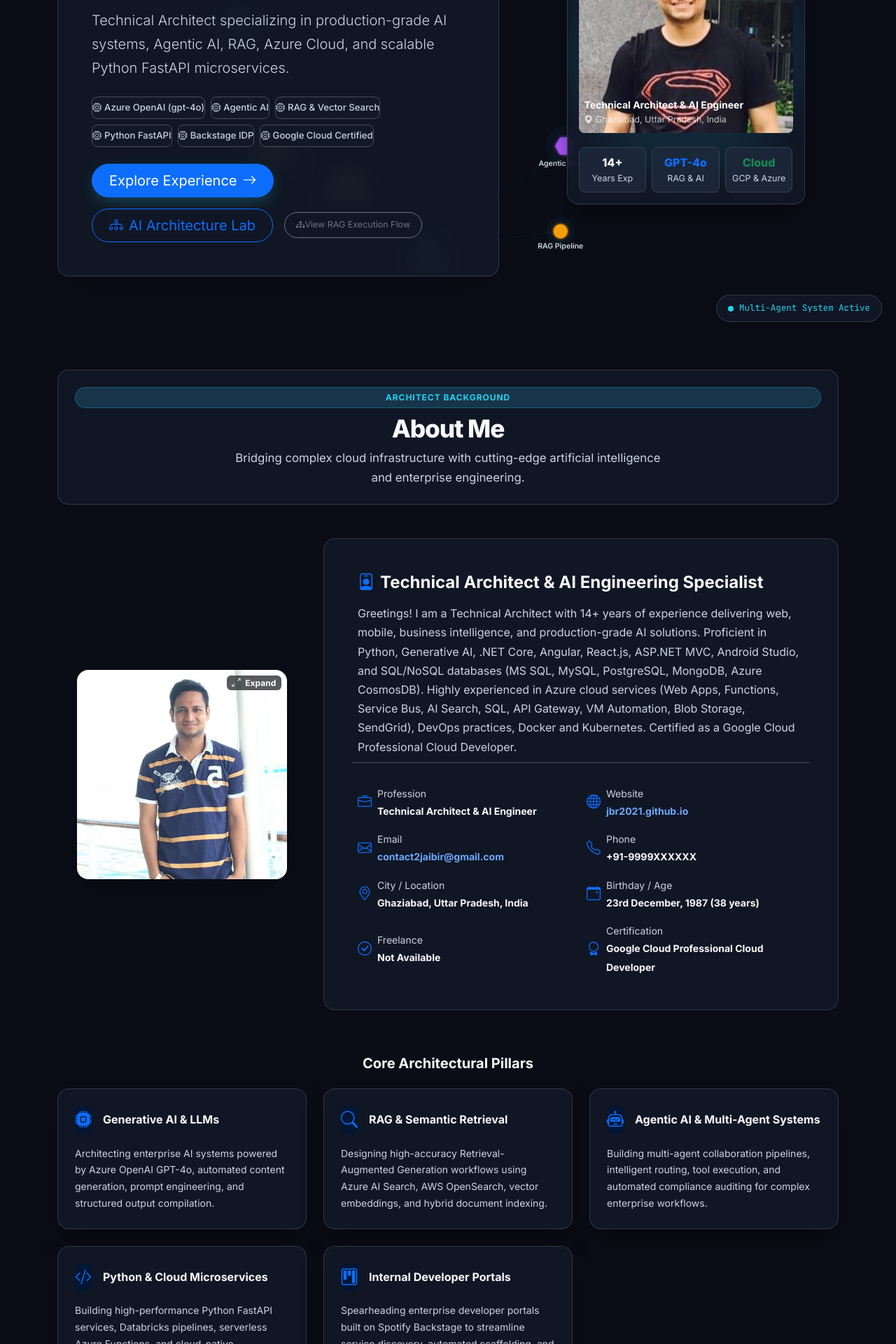
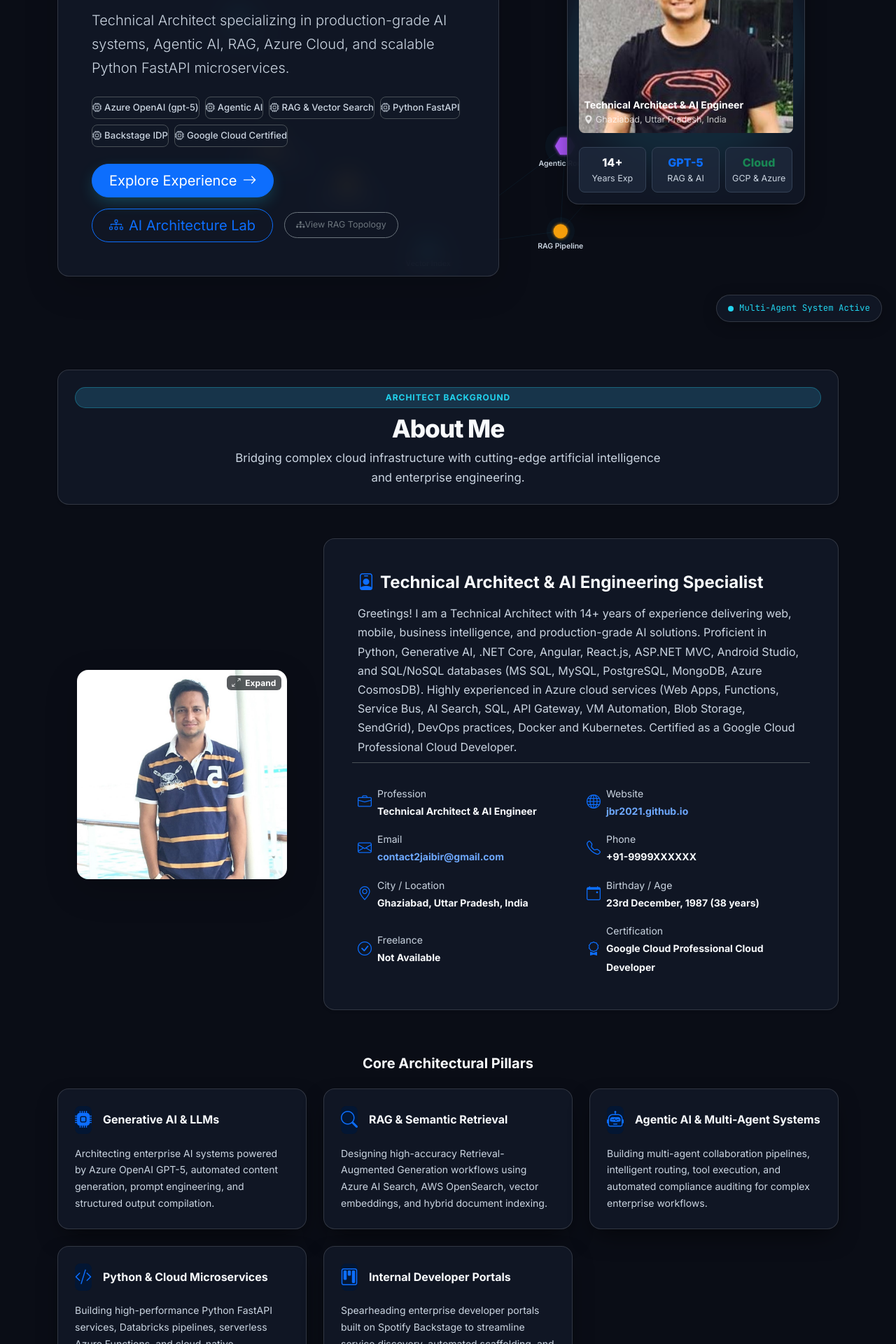
Before and after one commit to jbr2021/jbr2021.github.io, a React (Vite) app: page / in a window 1280 px wide. Shown: the part 320-2240 px from the top of the page at 70% size. Built offline with nearby package versions, Linux system fonts and the light colour scheme.

Commit message:
feat: Interchanged RAG diagrams with Azure Cloud Topology at top in Hero and RAG Execution Flow in About, and updated chat LLM model references to GPT-5
Co-authored-by: arena-agent <297053741+arena-agent@users.noreply.github.com>

```diff
--- a/src/components/AIPipelineVisualizer.jsx
+++ b/src/components/AIPipelineVisualizer.jsx
@@ -4,7 +4,7 @@ const AIPipelineVisualizer = () => {
   const [activePipeline, setActivePipeline] = useState('pad');
   const [isRunning, setIsRunning] = useState(false);
   const [logs, setLogs] = useState([
-    'System initialized. Azure OpenAI gpt-4o connected.',
+    'System initialized. Azure OpenAI gpt-5 connected.',
     'Vector Index ready: 1536-dimensional embeddings loaded.',
     'Agentic Router standby.'
   ]);
@@ -14,11 +14,11 @@ const AIPipelineVisualizer = () => {
     pad: {
       title: 'Project Approval Document (PAD) AI Generator',
       client: 'World Bank Group',
-      tech: 'Azure OpenAI gpt-4o • Python FastAPI • Aspose • MS SQL • Azure AI Search',
+      tech: 'Azure OpenAI gpt-5 • Python FastAPI • Aspose • MS SQL • Azure AI Search',
       steps: [
         { label: 'Prompt Ingestion', desc: 'Accepting user section prompts & historical context' },
         { label: 'Semantic Chunking & RAG', desc: 'Querying Azure Search Index & AWS OpenSearch' },
-        { label: 'LLM Parallel Generation', desc: 'Synthesizing 15 structured document sections via gpt-4o' },
+        { label: 'LLM Parallel Generation', desc: 'Synthesizing 15 structured document sections via gpt-5' },
         { label: 'Document Compilation', desc: 'Aspose library compiling TOC & exporting Word/PDF' }
       ]
     },
--- a/src/components/About.jsx
+++ b/src/components/About.jsx
@@ -1,5 +1,5 @@
 import React, { useState } from 'react';
-import RAGResourceSetupDiagram from './RAGResourceSetupDiagram';
+import RAGWorkflowDiagram from './RAGWorkflowDiagram';
 
 const About = ({ profile }) => {
   const personal = profile?.personal || {};
@@ -25,7 +25,7 @@ const About = ({ profile }) => {
 
         {/* Main Grid: Bio & Personal Details */}
         <div className="row g-4 align-items-center mb-5">
-          {/* Photo or RAG Cloud Resource Setup Diagram */}
+          {/* Photo or RAG Execution Flow Diagram */}
           <div className="col-lg-4 text-center">
             {usePhoto ? (
               <div className="about-photo-wrapper position-relative mx-auto" style={{ maxWidth: '300px' }}>
@@ -47,7 +47,7 @@ const About = ({ profile }) => {
               </div>
             ) : (
               <div className="about-diagram-wrapper mx-auto" style={{ maxWidth: '380px' }}>
-                <RAGResourceSetupDiagram />
+                <RAGWorkflowDiagram />
               </div>
             )}
           </div>
--- a/src/components/Hero.jsx
+++ b/src/components/Hero.jsx
@@ -1,5 +1,5 @@
 import React, { useState, useEffect } from 'react';
-import RAGWorkflowDiagram from './RAGWorkflowDiagram';
+import RAGResourceSetupDiagram from './RAGResourceSetupDiagram';
 
 const Hero = ({ profile }) => {
   const personal = profile?.personal || {};
@@ -39,7 +39,7 @@ const Hero = ({ profile }) => {
 
               {/* Tech Stack Pills */}
               <div className="hero-tech-pills d-flex flex-wrap gap-2 mb-4">
-                {['Azure OpenAI (gpt-4o)', 'Agentic AI', 'RAG & Vector Search', 'Python FastAPI', 'Backstage IDP', 'Google Cloud Certified'].map((tech, i) => (
+                {['Azure OpenAI (gpt-5)', 'Agentic AI', 'RAG & Vector Search', 'Python FastAPI', 'Backstage IDP', 'Google Cloud Certified'].map((tech, i) => (
                   <span key={i} className="tech-pill px-2.5 py-1 rounded-3 small border">
                     <i className="bi bi-cpu me-1 text-cyan"></i>
                     {tech}
@@ -63,16 +63,16 @@ const Hero = ({ profile }) => {
                 <button
                   className="btn btn-sm btn-outline-secondary rounded-pill px-3 py-2 d-inline-flex align-items-center gap-1.5 x-small"
                   onClick={() => setShowPhoto(!showPhoto)}
-                  title="Toggle visual mode between Personal Photo and Animated RAG Execution Flow"
+                  title="Toggle visual mode between Personal Photo and Azure RAG Cloud Topology Diagram"
                 >
                   <i className={`bi ${showPhoto ? 'bi-diagram-3-fill text-cyan' : 'bi-person-square text-primary'}`}></i>
-                  <span>{showPhoto ? 'View RAG Execution Flow' : 'View Personal Photo'}</span>
+                  <span>{showPhoto ? 'View RAG Topology' : 'View Personal Photo'}</span>
                 </button>
               </div>
             </div>
           </div>
 
-          {/* Right Column: Dynamic Switcher (Photo vs RAG Execution Flow Diagram) */}
+          {/* Right Column: Dynamic Switcher (Photo vs Azure RAG Cloud Topology Diagram) */}
           <div className="col-lg-5 text-center">
             {showPhoto ? (
               <div className="hero-profile-wrapper position-relative mx-auto" style={{ maxWidth: '340px' }}>
@@ -103,7 +103,7 @@ const Hero = ({ profile }) => {
                     </div>
                     <div className="col-4">
                       <div className="p-2 rounded-3 bg-body-tertiary border">
-                        <div className="fw-extrabold text-primary">GPT-4o</div>
+                        <div className="fw-extrabold text-primary">GPT-5</div>
                         <div className="x-small text-muted">RAG &amp; AI</div>
                       </div>
                     </div>
@@ -118,7 +118,7 @@ const Hero = ({ profile }) => {
               </div>
             ) : (
               <div className="hero-diagram-wrapper position-relative mx-auto" style={{ maxWidth: '380px' }}>
-                <RAGWorkflowDiagram />
+                <RAGResourceSetupDiagram />
               </div>
             )}
           </div>
--- a/src/components/RAGResourceSetupDiagram.jsx
+++ b/src/components/RAGResourceSetupDiagram.jsx
@@ -36,12 +36,12 @@ const RAGResourceSetupDiagram = () => {
     },
     {
       id: 4,
-      title: 'Azure OpenAI Service (gpt-4o)',
+      title: 'Azure OpenAI Service (gpt-5)',
       type: 'AI Model Deployment',
       icon: 'bi-cpu-fill',
       color: 'text-purple',
       status: 'Endpoints Live',
-      tech: 'GPT-4o Managed Resource • VNet',
+      tech: 'GPT-5 Managed Resource • VNet',
       desc: 'Enterprise deployment in private VNet with zero data retention'
     },
     {
--- a/src/components/RAGWorkflowDiagram.jsx
+++ b/src/components/RAGWorkflowDiagram.jsx
@@ -36,9 +36,9 @@ const RAGWorkflowDiagram = () => {
       title: '4. Augmented Context & LLM',
       icon: 'bi-robot',
       color: 'text-purple',
-      badge: 'Azure OpenAI gpt-4o',
+      badge: 'Azure OpenAI gpt-5',
       desc: 'Prompt synthesis with retrieved chunk citations',
-      detail: 'GPT-4o model receives prompt augmented with retrieved document context & strict system guardrails.'
+      detail: 'GPT-5 model receives prompt augmented with retrieved document context & strict system guardrails.'
     },
     {
       id: 5,
--- a/src/data/profile.json
+++ b/src/data/profile.json
@@ -28,7 +28,7 @@
   "highlights": [
     {
       "title": "Generative AI & LLMs",
-      "description": "Architecting enterprise AI systems powered by Azure OpenAI GPT-4o, automated content generation, prompt engineering, and structured output compilation."
+      "description": "Architecting enterprise AI systems powered by Azure OpenAI GPT-5, automated content generation, prompt engineering, and structured output compilation."
     },
     {
       "title": "RAG & Semantic Retrieval",
@@ -53,7 +53,7 @@
       "items": [
         { "name": "Python", "level": 92, "category": "AI" },
         { "name": "Generative AI / LLMs", "level": 90, "category": "AI" },
-        { "name": "Azure AI & OpenAI (GPT-4o)", "level": 90, "category": "AI" },
+        { "name": "Azure AI & OpenAI (GPT-5)", "level": 90, "category": "AI" },
         { "name": "RAG & Vector Search Systems", "level": 88, "category": "AI" },
         { "name": "Multi-Agent Systems & AI Agents", "level": 85, "category": "AI" },
         { "name": "Prompt Engineering & Guardrails", "level": 92, "category": "AI" },
@@ -107,21 +107,21 @@
           "title": "Project Approval Document (PAD)",
           "client": "World Bank Group",
           "summary": "Generate a structured 15-section approval document using AI-powered content generation. Each section is created from user prompts, automatically compiled into a single document with an indexed table of contents, and made available for download.",
-          "technologies": ["Azure OpenAI (gpt-4o)", ".NET Core", "Python FastAPI", "Aspose", "Blob Storage", "NumPy", "MS SQL Server", "Azure Search Index", "AWS Open Search"],
+          "technologies": ["Azure OpenAI (gpt-5)", ".NET Core", "Python FastAPI", "Aspose", "Blob Storage", "NumPy", "MS SQL Server", "Azure Search Index", "AWS Open Search"],
           "badge": "Generative AI"
         },
         {
           "title": "Implementation Status and Results Reports (ISR)",
           "client": "World Bank Group",
           "summary": "A system designed to monitor, track, and analyze issues across multiple international projects, enabling better management and resolution strategies.",
-          "technologies": ["Databricks", "Blob Storage", "MS SQL Server", "Python FastAPI", "Angular", "Timer-triggered Azure Functions", "Azure OpenAI GPT-4o", "Aspose library"],
+          "technologies": ["Databricks", "Blob Storage", "MS SQL Server", "Python FastAPI", "Angular", "Timer-triggered Azure Functions", "Azure OpenAI GPT-5", "Aspose library"],
           "badge": "Analytics & AI"
         },
         {
           "title": "Document Review Tool (DRT)",
           "client": "World Bank Group",
           "summary": "A compliance-focused application to review uploaded documents (Word, PDF, PPT). It detects and highlights sensitive words, provides recommendations for better alternatives, adds explanatory notes, and generates a summary of sensitive words used. It also presents a tabular report of sensitive keywords with corresponding page numbers.",
-          "technologies": ["Angular", ".NET Core", "Azure Service Bus", "Azure Functions", "Blob Storage", "MS SQL Server (C#)", "Azure OpenAI GPT-4o", "Aspose library"],
+          "technologies": ["Angular", ".NET Core", "Azure Service Bus", "Azure Functions", "Blob Storage", "MS SQL Server (C#)", "Azure OpenAI GPT-5", "Aspose library"],
           "badge": "Compliance AI"
         },
         {
```
